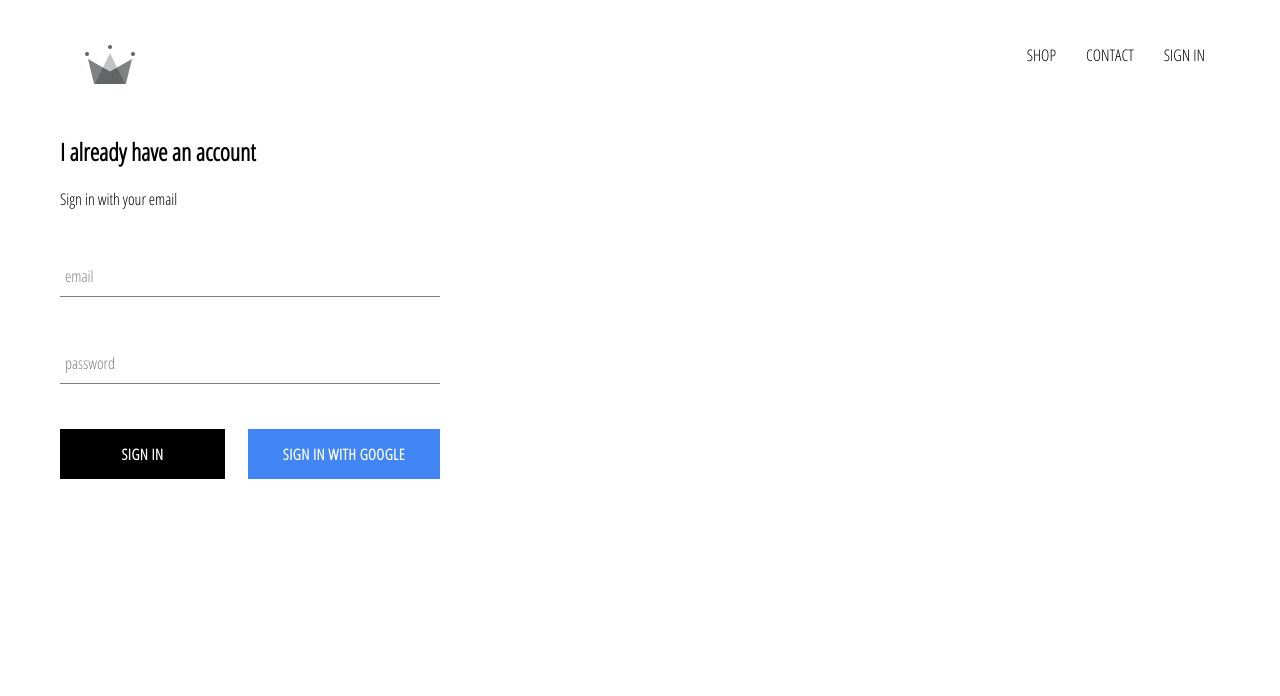
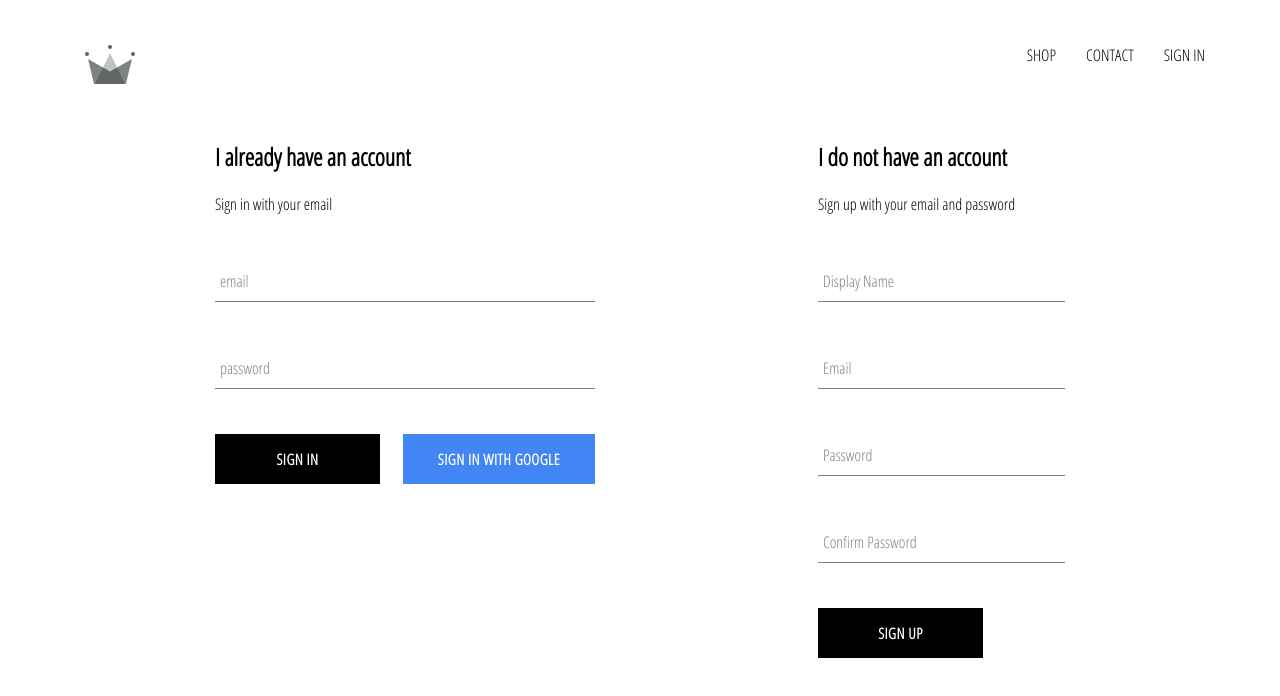
Before and after one commit to smcclain56/crwn-clothing, a React (Create React App) app: page /signin in a window 1280 px wide. Shown: the top 696 px of the page. Built offline with nearby package versions, Linux system fonts and the light colour scheme; no server answers.

Commit message:
implemented firebase utils, included ability to store authenticated users into our firestore database

```diff
--- a/src/App.js
+++ b/src/App.js
@@ -7,7 +7,7 @@
 import ShopPage from './pages/shop/shop.component';
 import Header from './components/header/header.component';
 import SignInAndSignUpPage from './pages/sign-in-and-sign-up/sign-in-and-sign-up.component';
-import { auth } from './firebase/firebase.utils';
+import { auth, createUserProfileDocument } from './firebase/firebase.utils';
 
 class App extends React.Component {
   constructor() {
@@ -21,10 +21,21 @@
   unsubscribeFromAuth = null;
 
   componentDidMount(){
-    this.unsubscribeFromAuth = auth.onAuthStateChanged(user => {
-      this.setState({currentUser: user});
+    this.unsubscribeFromAuth = auth.onAuthStateChanged(async userAuth => {
+      if(userAuth){
+        const userRef = createUserProfileDocument(userAuth);
 
-      console.log(user);
+        (await userRef).onSnapshot(snapShot => {
+          this.setState({
+            currentUser: {
+              id: snapShot.id,
+              ...snapShot.data()
+            }
+          });
+        });
+      }else{ //set currentUser to null if user logs out
+        this.setState({currentUser: userAuth});
+      }
     });
   }
 
--- /dev/null
+++ b/src/components/sign-up/sign-up.component.jsx
@@ -0,0 +1,99 @@
+import React from 'react';
+
+import FormInput from '../form-input/form-input.component';
+import CustomButton from '../custom-button/custom-button.component';
+
+import { auth, createUserProfileDocument } from '../../firebase/firebase.utils';
+
+class SignUp extends React.Component {
+    constructor(){
+        super();
+
+        this.state = {
+            displayName: '',
+            email: '',
+            password: '',
+            confirmPassword: ''
+        }
+    }
+
+    handleSubmit = async event => {
+        event.preventDefault();
+
+        const { displayName, email, password, confirmPassword } = this.state;
+
+        if(password !== confirmPassword){
+            alert("passwords don't match");
+            return;
+        }
+
+        try{
+            const { user } = await auth.createUserWithEmailAndPassword(
+                email,
+                password
+            );
+            await createUserProfileDocument(user, {displayName});
+            this.setState({
+                displayName: '',
+                email: '',
+                password: '',
+                confirmPassword: ''
+            });
+        }catch(error){
+            console.error(error)
+        }
+    }
+
+    handleChange = event => {
+        const { name, value } = event.target;
+
+        this.setState({ [name]: value });
+    }
+
+    render(){
+        const { displayName, email, password, confirmPassword } = this.state;
+        return (
+            <div className='sign-up'>
+                <h2 className='title'>I do not have an account</h2>
+                <span>Sign up with your email and password</span>
+                <form className='sign-up-form' onSubmit={this.handleSubmit}>
+                    <FormInput
+                        type='text'
+                        name='displayName'
+                        value={displayName}
+                        onChange={this.handleChange}
+                        label='Display Name'
+                        required
+                    />
+                    <FormInput
+                        type='email'
+                        name='email'
+                        value={email}
+                        onChange={this.handleChange}
+                        label='Email'
+                        required
+                    />
+                    <FormInput
+                        type='password'
+                        name='password'
+                        value={password}
+                        onChange={this.handleChange}
+                        label='Password'
+                        required
+                    />
+                    <FormInput
+                        type='password'
+                        name='confirmPassword'
+                        value={confirmPassword}
+                        onChange={this.handleChange}
+                        label='Confirm Password'
+                        required
+                    />
+                    <CustomButton type='submit'>SIGN UP</CustomButton>
+                </form>
+            </div>
+        );
+    }
+}
+
+export default SignUp;
--- /dev/null
+++ b/src/components/sign-up/sign-up.styles.scss
@@ -0,0 +1,9 @@
+.sign-up {
+    display: flex;
+    flex-direction: column;
+    width: 380px;
+
+    .title {
+        margin: 10px 0;
+    }
+}
--- a/src/firebase/firebase.utils.js
+++ b/src/firebase/firebase.utils.js
@@ -13,6 +13,34 @@
     measurementId: "G-0064GSB49J"
 };
 
+export const createUserProfileDocument = async (userAuth, additionalData) => {
+    //user does not exist
+    if(!userAuth) return;
+
+    //user does exist --> query firestore
+    const userRef = firestore.doc(`users/${userAuth.uid}`);
+    const snapShot = await userRef.get();
+
+    //if data exists, if not --> create data from userAuth object
+    if(!snapShot.exists){
+        const { displayName, email } = userAuth;
+        const createdAt = new Date();
+
+        try{
+            await userRef.set({
+                displayName,
+                email,
+                createdAt,
+                ...additionalData
+            })
+        }catch(error){
+            console.log('error creating user', error.message);
+        }
+    }
+
+    return userRef;
+};
+
 firebase.initializeApp(config);
 
 export const auth = firebase.auth();
--- a/src/pages/sign-in-and-sign-up/sign-in-and-sign-up.component.jsx
+++ b/src/pages/sign-in-and-sign-up/sign-in-and-sign-up.component.jsx
@@ -4,10 +4,12 @@
 
 import './sign-in-and-sign-up.styles.scss';
 import SignIn from '../../components/sign-in/sign-in.component';
+import SignUp from '../../components/sign-up/sign-up.component';
 
 const SignInandSignUpPage = () => (
     <div className='sign-in-and-sign-up'>
         <SignIn />
+        <SignUp />
     </div>
 );
 
--- a/src/pages/sign-in-and-sign-up/sign-in-and-sign-up.styles.scss
+++ b/src/pages/sign-in-and-sign-up/sign-in-and-sign-up.styles.scss
@@ -0,0 +1,6 @@
+.sign-in-and-sign-up {
+    width: 850px;
+    display: flex;
+    justify-content: space-between;
+    margin: 30px auto;
+}
```
